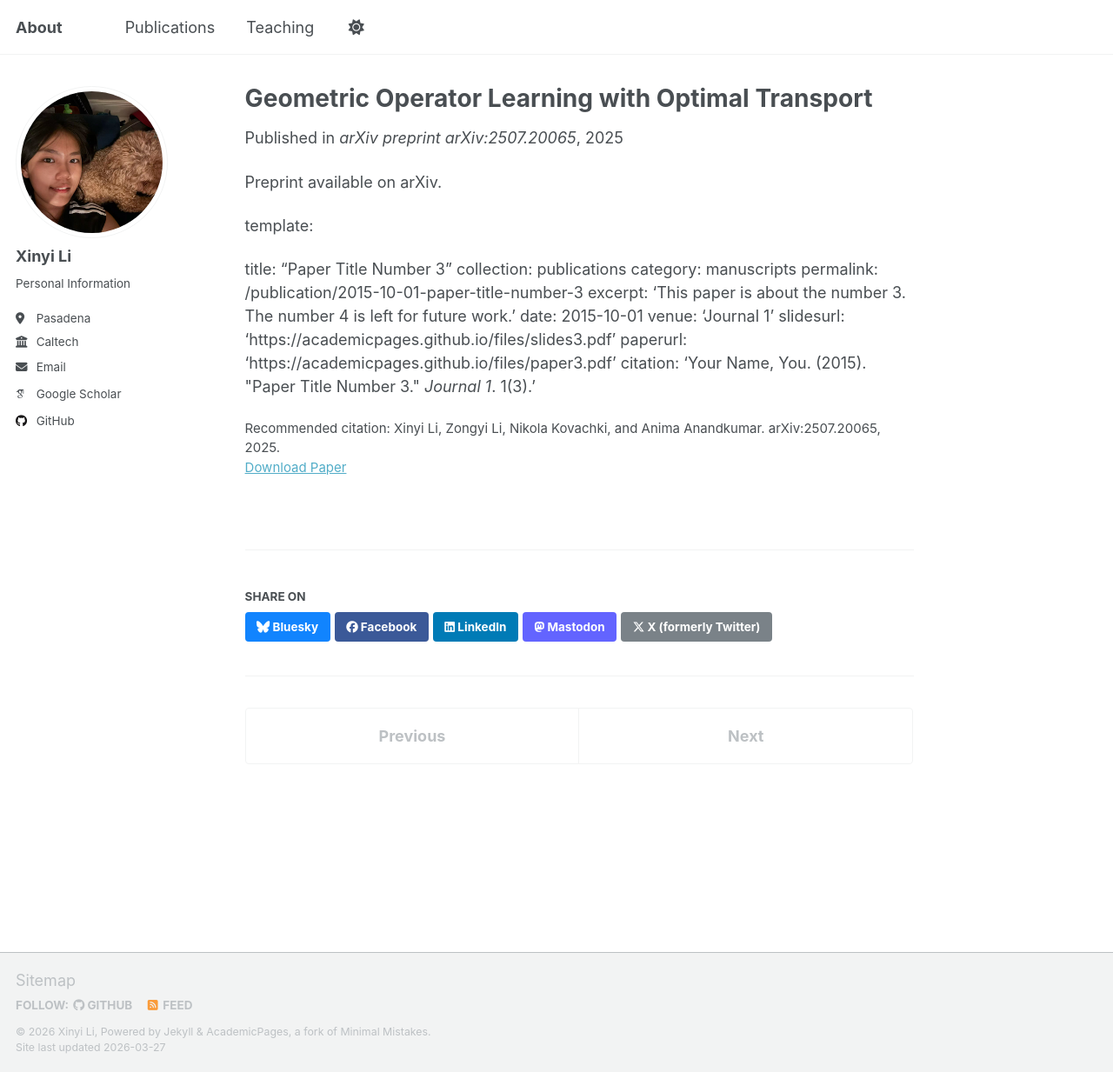
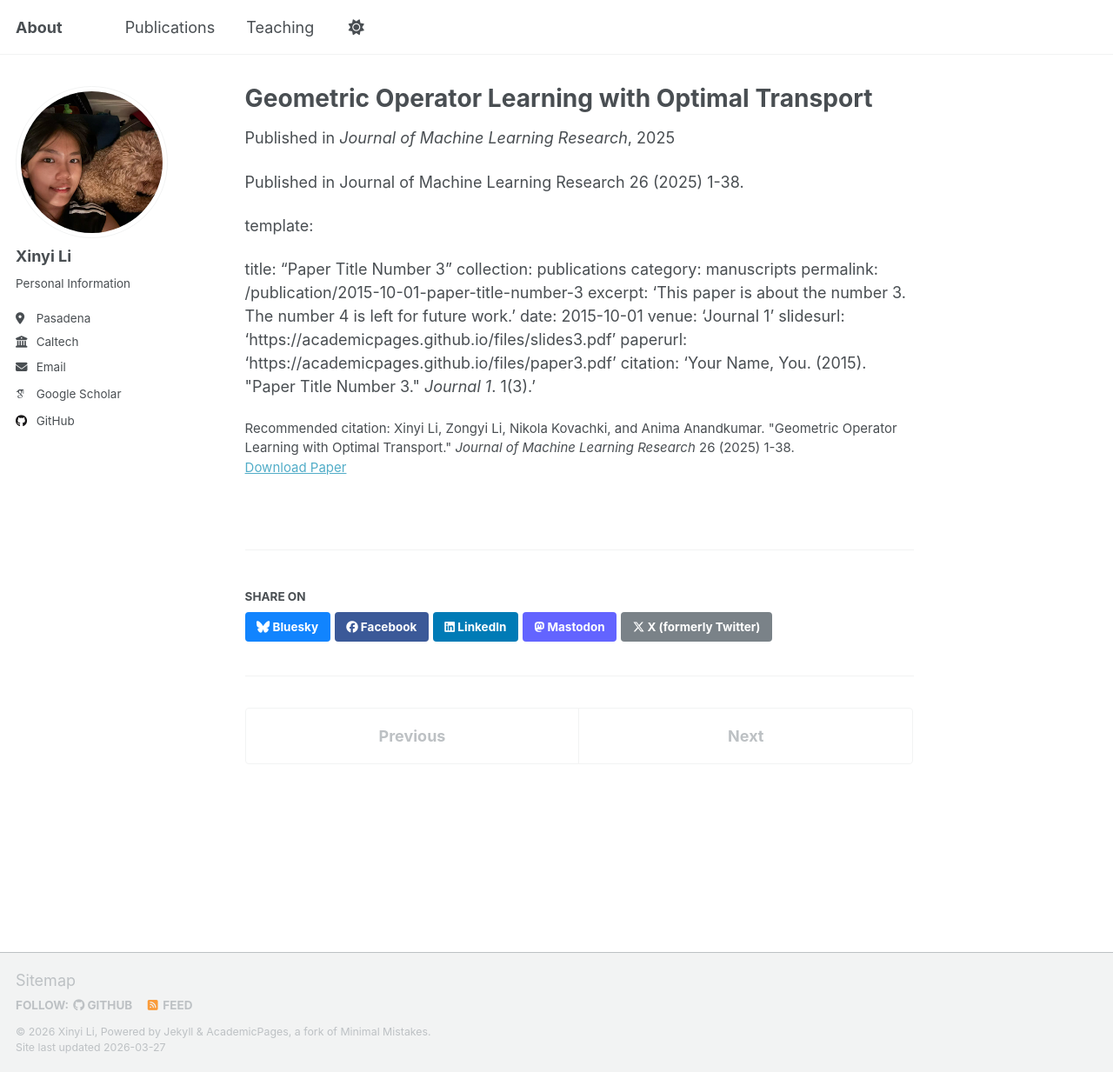
Before and after one commit to Xinyi-Li-4869/Xinyi-Li-4869.github.io, a Jekyll site: the page built from _publications/2025-07-01-geometric-operator-learning-with-optimal-transport.md, in a window 1280 px wide and 1233 px high. Shown: the whole window at 87% size. Built offline with Jekyll 4.4.1, drawn with Linux system fonts in a browser that asks for light colours; some web fonts are replaced; a script that is not in the unit is left out.

Commit message:
Update Geometric Operator Learning paper to JMLR publication
Agent-Logs-Url: https://github.com/Xinyi-Li-4869/Xinyi-Li-4869.github.io/sessions/1c7962d3-62ab-402c-b959-67f85fd13822

Co-authored-by: Xinyi-Li-4869 <181034734+Xinyi-Li-4869@users.noreply.github.com>

```diff
--- a/_publications/2025-07-01-geometric-operator-learning-with-optimal-transport.md
+++ b/_publications/2025-07-01-geometric-operator-learning-with-optimal-transport.md
@@ -2,15 +2,15 @@
 title: "Geometric Operator Learning with Optimal Transport"
 collection: publications
 permalink: /publication/2025-geometric-operator-learning-optimal-transport
-date: 2025-07-01
-venue: "arXiv preprint arXiv:2507.20065"
-paperurl: "https://arxiv.org/abs/2507.20065"
-citation: "Xinyi Li, Zongyi Li, Nikola Kovachki, and Anima Anandkumar. arXiv:2507.20065, 2025."
+date: 2025-11-01
+venue: "Journal of Machine Learning Research"
+paperurl: "https://jmlr.org/papers/volume26/25-1380/25-1380.pdf"
+citation: "Xinyi Li, Zongyi Li, Nikola Kovachki, and Anima Anandkumar. &quot;Geometric Operator Learning with Optimal Transport.&quot; <i>Journal of Machine Learning Research</i> 26 (2025) 1-38."
 category: manuscripts
 no_title_link: true
 ---
 
-Preprint available on arXiv.
+Published in Journal of Machine Learning Research 26 (2025) 1-38.
 
 template:
 
```
